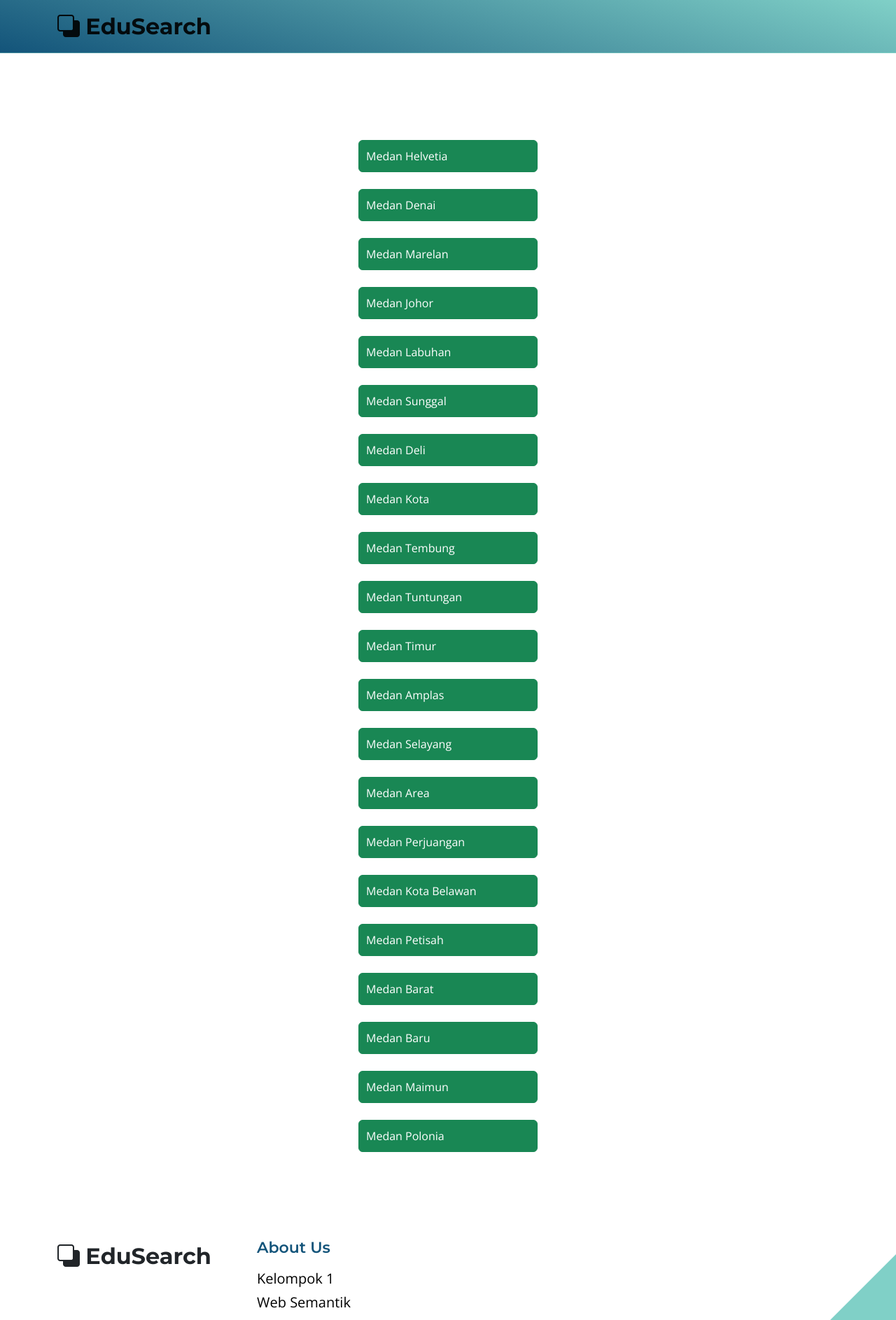
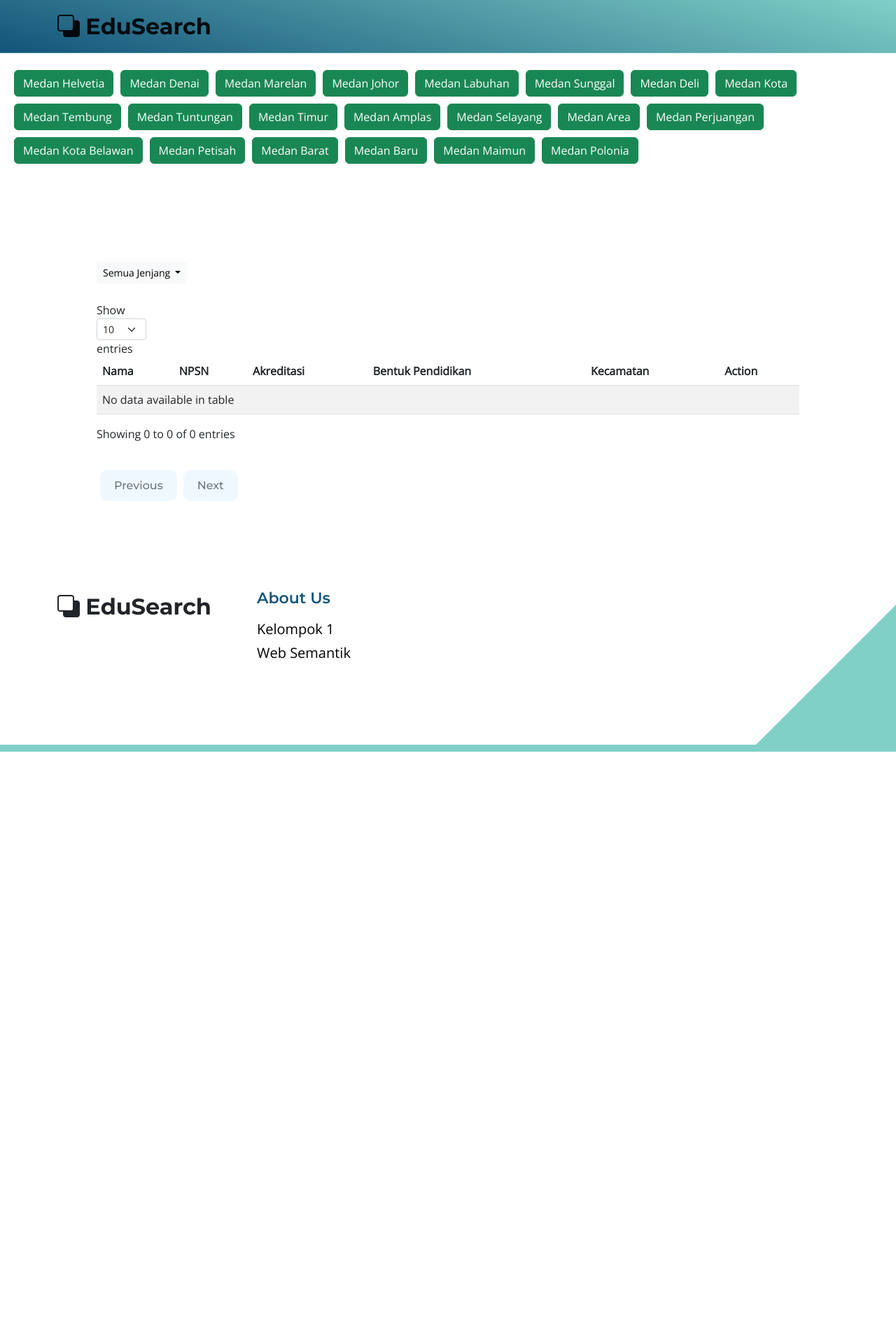
Before and after one commit to saidmazaya/EduSearch, a Flask app: template templates/kecamatan.html in a window 1280 px wide. Shown: the top 1886 px of the page at 70% size. After the commit the page ends 1074 px from the top, so only its background shows below. Run offline with Flask 3, Linux system fonts and the light colour scheme; the template is opened without the code that fills it, so the values that code supplies are empty; some libraries are stand-ins or nearby versions.

Commit message:
Update index.html and app.py

```diff
--- a/app.py
+++ b/app.py
@@ -78,6 +78,30 @@ def tk_ar_rayhan_info():
 def kecamatan():
     # Add any logic or data retrieval needed for the kecamatan page
     return render_template('kecamatan.html')
+
+@app.route('/kecamatan/<kecamatan>')
+def kecamatan_detail(kecamatan):
+    # Logic to handle the kecamatan parameter and modify SPARQL query
+    query_by_kecamatan = f"""
+    {PREFIXES}
+
+    SELECT DISTINCT *
+        WHERE {{
+            BIND("https:///schema/Instansi_sumut#Kecamatan_{kecamatan}" AS ?targetKecamatan)
+            OPTIONAL {{
+                ?individu instansi:namaSekolah ?namaSekolah ;
+                    instansi:NPSN ?npsn ;
+                    instansi:akreditasi ?akreditasi ;
+                    instansi:kindOf ?bentukPendidikan ;
+                    instansi:locatedIn ?targetKecamatan .
+            }}
+        }}
+    """
+
+    results = run_query(query_by_kecamatan)
+    bentuk_pendidikan_classification = get_bentuk_pendidikan_classification()
+
+    return render_template('kecamatan.html', results=results, selectedKecamatan=kecamatan, bentuk_pendidikan_classification=bentuk_pendidikan_classification)
 
 
 @app.route('/')
--- a/templates/index.html
+++ b/templates/index.html
@@ -70,9 +70,10 @@
                     <div class="row">
 
                         <div class="col-lg-8 col-12 mx-auto">
-                            <h1 class="text-white text-center">Discover. Learn. Enjoy</h1>
+                            <h1 class="text-white text-center">
+                                Explore and Find.</h1>
 
-                            <h6 class="text-center">platform for creatives around the world</h6>
+                            <h6 class="text-center">Platform untuk mencari sekolah di Medan.</h6>
 
                             <form method="get" action="{{ url_for('index') }}" class="custom-form mt-4 pt-2 mb-lg-0 mb-5" role="search">
                                 <div class="input-group input-group-lg">
--- a/templates/kecamatan.html
+++ b/templates/kecamatan.html
@@ -26,19 +26,22 @@
 
         <link href="{{url_for('static', filename='css/templatemo-topic-listing.css')}}" rel="stylesheet">
         <style>
-             .btn {
-                width: 20%;
-                display: flex;
-                max-width: 300px;
-                margin: auto;
-                padding: 10px;
+        #kecamatan-button {
+            display: flex;
+            flex-direction: row;
+            flex-wrap: wrap;
+            margin-left: 20px;
+        }
 
-            }
+        .btn {
+            margin-right: 10px; /* Memberi jarak antara tombol */
+            margin-bottom: 10px; /* Memberi jarak antara baris */
+        }
 
             .custom-navbar {
                 background-image: linear-gradient(15deg, #13547a 0%, #80d0c7 100%);
-}
-  </style>
+            }
+        </style>
 
 
 
@@ -49,7 +52,7 @@
         <main>
             <nav class="navbar navbar-expand-lg fixed-top custom-navbar">
                 <div class="container">
-                    <a class="navbar-brand" href="index">
+                    <a class="navbar-brand" href="/index">
                         <i class="bi-back"></i>
                         <span>EduSearch</span>
                     </a>
@@ -63,48 +66,74 @@
 
 
 
-                <section class="section-padding">
-                    <script>
-                        var kecamatanList = [
-                          "Medan Helvetia",
-                          "Medan Denai",
-                          "Medan Marelan",
-                          "Medan Johor",
-                          "Medan Labuhan",
-                          "Medan Sunggal",
-                          "Medan Deli",
-                          "Medan Kota",
-                          "Medan Tembung",
-                          "Medan Tuntungan",
-                          "Medan Timur",
-                          "Medan Amplas",
-                          "Medan Selayang",
-                          "Medan Area",
-                          "Medan Perjuangan",
-                          "Medan Kota Belawan",
-                          "Medan Petisah",
-                          "Medan Barat",
-                          "Medan Baru",
-                          "Medan Maimun",
-                          "Medan Polonia"
-                        ];
+        <section class="section-padding" id="kecamatan-button">
+            <a href="/kecamatan/Medan_Helvetia" class="btn btn-success btn-rounded" type="button">Medan Helvetia</a><br>
+            <a href="/kecamatan/Medan_Denai" class="btn btn-success btn-rounded" type="button">Medan Denai</a><br>
+            <a href="/kecamatan/Medan_Marelan" class="btn btn-success btn-rounded" type="button">Medan Marelan</a><br>
+            <a href="/kecamatan/Medan_Johor" class="btn btn-success btn-rounded" type="button">Medan Johor</a><br>
+            <a href="/kecamatan/Medan_Labuhan" class="btn btn-success btn-rounded" type="button">Medan Labuhan</a><br>
+            <a href="/kecamatan/Medan_Sunggal" class="btn btn-success btn-rounded" type="button">Medan Sunggal</a><br>
+            <a href="/kecamatan/Medan_Deli" class="btn btn-success btn-rounded" type="button">Medan Deli</a><br>
+            <a href="/kecamatan/Medan_Kota" class="btn btn-success btn-rounded" type="button">Medan Kota</a><br>
+            <a href="/kecamatan/Medan_Tembung" class="btn btn-success btn-rounded" type="button">Medan Tembung</a><br>
+            <a href="/kecamatan/Medan_Tuntungan" class="btn btn-success btn-rounded" type="button">Medan Tuntungan</a><br>
+            <a href="/kecamatan/Medan_Timur" class="btn btn-success btn-rounded" type="button">Medan Timur</a><br>
+            <a href="/kecamatan/Medan_Amplas" class="btn btn-success btn-rounded" type="button">Medan Amplas</a><br>
+            <a href="/kecamatan/Medan_Selayang" class="btn btn-success btn-rounded" type="button">Medan Selayang</a><br>
+            <a href="/kecamatan/Medan_Area" class="btn btn-success btn-rounded" type="button">Medan Area</a><br>
+            <a href="/kecamatan/Medan_Perjuangan" class="btn btn-success btn-rounded" type="button">Medan Perjuangan</a><br>
+            <a href="/kecamatan/Medan_Kota_Belawan" class="btn btn-success btn-rounded" type="button">Medan Kota Belawan</a><br>
+            <a href="/kecamatan/Medan_Petisah" class="btn btn-success btn-rounded" type="button">Medan Petisah</a><br>
+            <a href="/kecamatan/Medan_Barat" class="btn btn-success btn-rounded" type="button">Medan Barat</a><br>
+            <a href="/kecamatan/Medan_Baru" class="btn btn-success btn-rounded" type="button">Medan Baru</a><br>
+            <a href="/kecamatan/Medan_Maimun" class="btn btn-success btn-rounded" type="button">Medan Maimun</a><br>
+            <a href="/kecamatan/Medan_Polonia" class="btn btn-success btn-rounded" type="button">Medan Polonia</a><br>
+        </section>
 
-                        for (var i = 0; i < kecamatanList.length; i++) {
-                            var kecamatan = kecamatanList[i];
-                            var hrefValue = "index/" + kecamatan.replace(/\s/g, '_');
-
-                            var buttonElement = document.createElement("a");
-                            buttonElement.setAttribute("type", "button");
-                            buttonElement.setAttribute("class", "btn btn-success btn-rounded");
-                            buttonElement.setAttribute("href", hrefValue);
-                            buttonElement.textContent = kecamatan;
-
-                            document.body.appendChild(buttonElement);
-                            document.body.appendChild(document.createElement("br")); // Menambahkan elemen <br> setelah setiap tautan
-                        }
-                      </script>
- </section>
-
+        <section class="section-padding" id="tabel" style="margin: 0 auto; margin-top:20px; width: 80%; padding: 10px">
+            <div class="btn-group mb-3">
+                <button class="btn btn-light btn-sm dropdown-toggle" type="button" data-bs-toggle="dropdown" aria-expanded="false">
+                    Semua Jenjang
+                </button>
+                <ul class="dropdown-menu" aria-labelledby="dropdownMenuButton1" id="bentukDropdown">
+                    <a class="dropdown-item bentuk-dropdown-item" data-bentuk="Semua Jenjang">Semua Jenjang</a>
+                    {% for bentuk_pendidikan in bentuk_pendidikan_classification %}
+                        <li>
+                            <a class="dropdown-item bentuk-dropdown-item" data-bentuk="{{ bentuk_pendidikan['bentukPendidikan'] }}">
+                                {{ bentuk_pendidikan['bentukPendidikan'].replace('https:///schema/Instansi_sumut#', '').replace('_', ' ') }}
+                            </a>
+                        </li>
+                    {% endfor %}
+                </ul>
+            </div>
+            <table id="example" class="table table-striped" style="width:100%">
+                <thead>
+                    <tr>
+                        <th>Nama</th>
+                        <th>NPSN</th>
+                        <th>Akreditasi</th>
+                        <th>Bentuk Pendidikan</th>
+                        <th>Kecamatan</th>
+                        <th>Action</th>
+                    </tr>
+                </thead>
+                <tbody>
+                    {% for school in results %}
+                        <tr>
+                            <td>{{ school["namaSekolah"]["value"] }}</td>
+                            <td>{{ school["npsn"]["value"] }}</td>
+                            <td>{{ school["akreditasi"]["value"] if school["akreditasi"]["value"] else "None" }}</td>
+                            <td>{{ school["bentukPendidikan"]["value"].replace('https:///schema/Instansi_sumut#', '').replace('_', ' ') }}</td>
+                            <td>{{ selectedKecamatan.replace('_', ' ') }}</td>
+                            <td>
+                                <!-- Add action buttons or links as needed -->
+                                <a href="{{ url_for('detail', npsn=school['npsn']['value']) }}">Details</a>
+                            </td>
+                        </tr>
+                    {% endfor %}
+                </tbody>
+            </table>
+        </section>
         <footer class="site-footer section-padding">
             <div class="container">
                 <div class="row">
@@ -167,6 +196,19 @@
                 });
             });
         </script>
+        <script>
+            document.addEventListener('DOMContentLoaded', function () {
+                var tabelSection = document.getElementById('tabel');
+
+                // Check if the URL contains a kecamatan parameter
+                var kecamatanParam = window.location.pathname.split('/')[2]; // Assuming kecamatan is the third part of the path
+
+                // Hide the section if the kecamatan parameter is not present
+                if (!kecamatanParam) {
+                    tabelSection.style.display = 'none';
+                }
+            });
+        </script>
 
     </body>
 </html>
```
